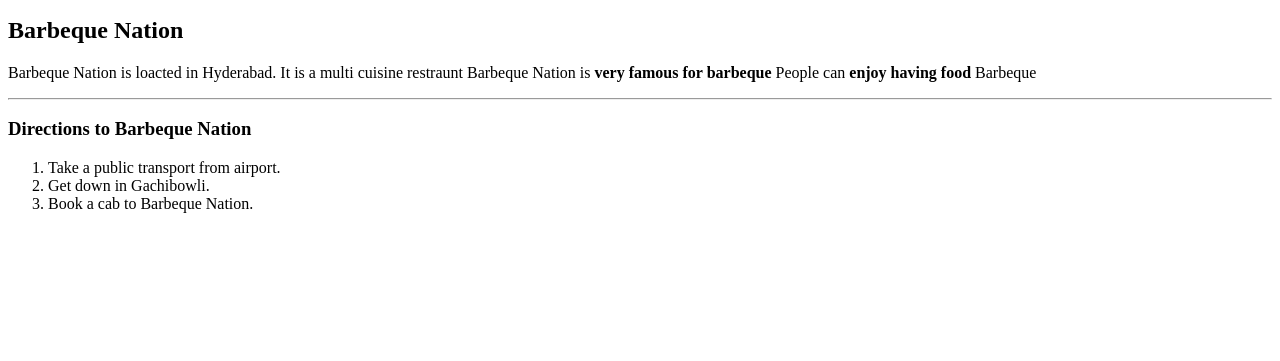
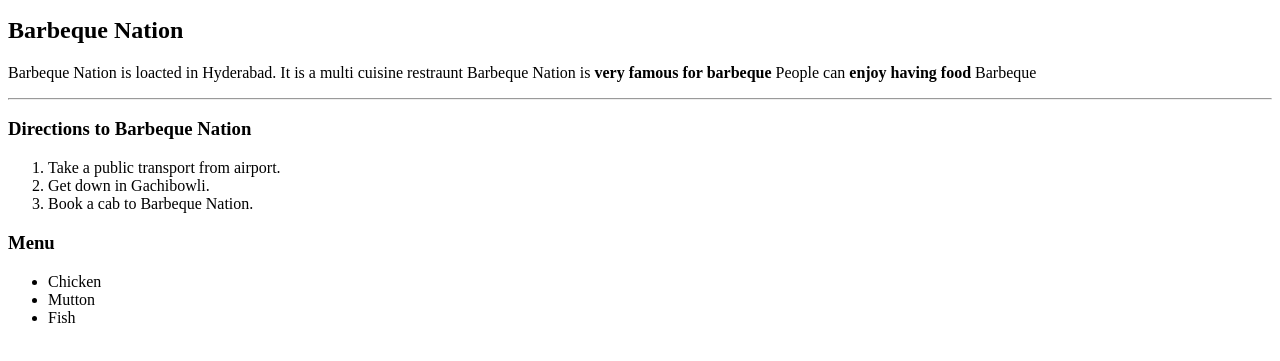
Before and after one commit to 44-563-Web-Apps-S22/webapps-s22-assignment-3-AkankshaReddy12, a plain HTML site: page index.html in a window 1280 px wide. Shown: the part 101-462 px from the top of the page. Drawn offline with Linux system fonts and the light colour scheme.

Commit message:
Update index.html

```diff
--- a/index.html
+++ b/index.html
@@ -21,5 +21,11 @@
                 <li>Get down in Gachibowli.</li>
                 <li>Book a cab to Barbeque Nation.</li>
             </ol>
+            <h3> Menu</h3>
+            <ul>
+                <li>Chicken</li>
+                <li>Mutton</li>
+                <li>Fish</li>
+            </ul>
     </body>
 </html>
```
